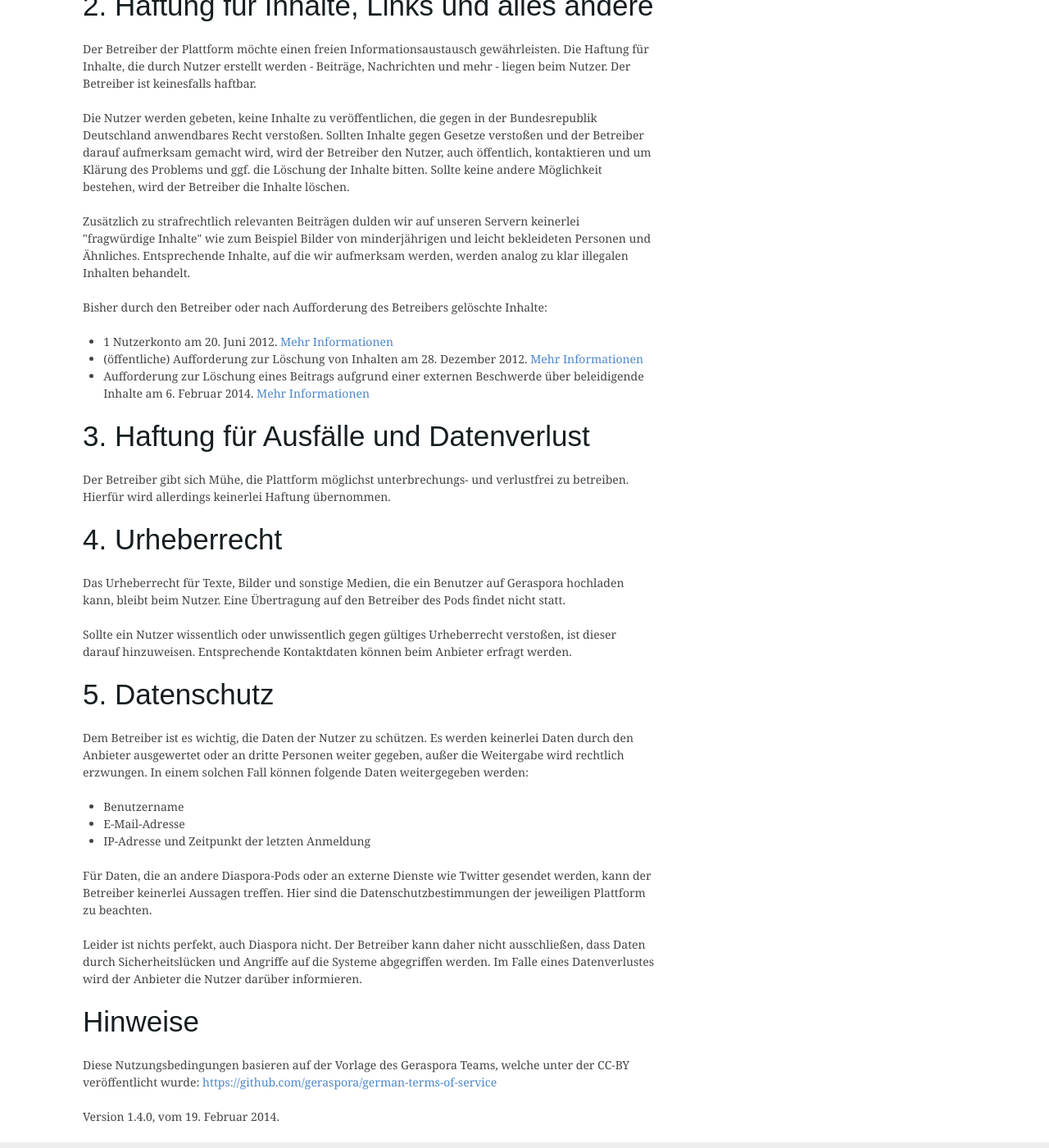
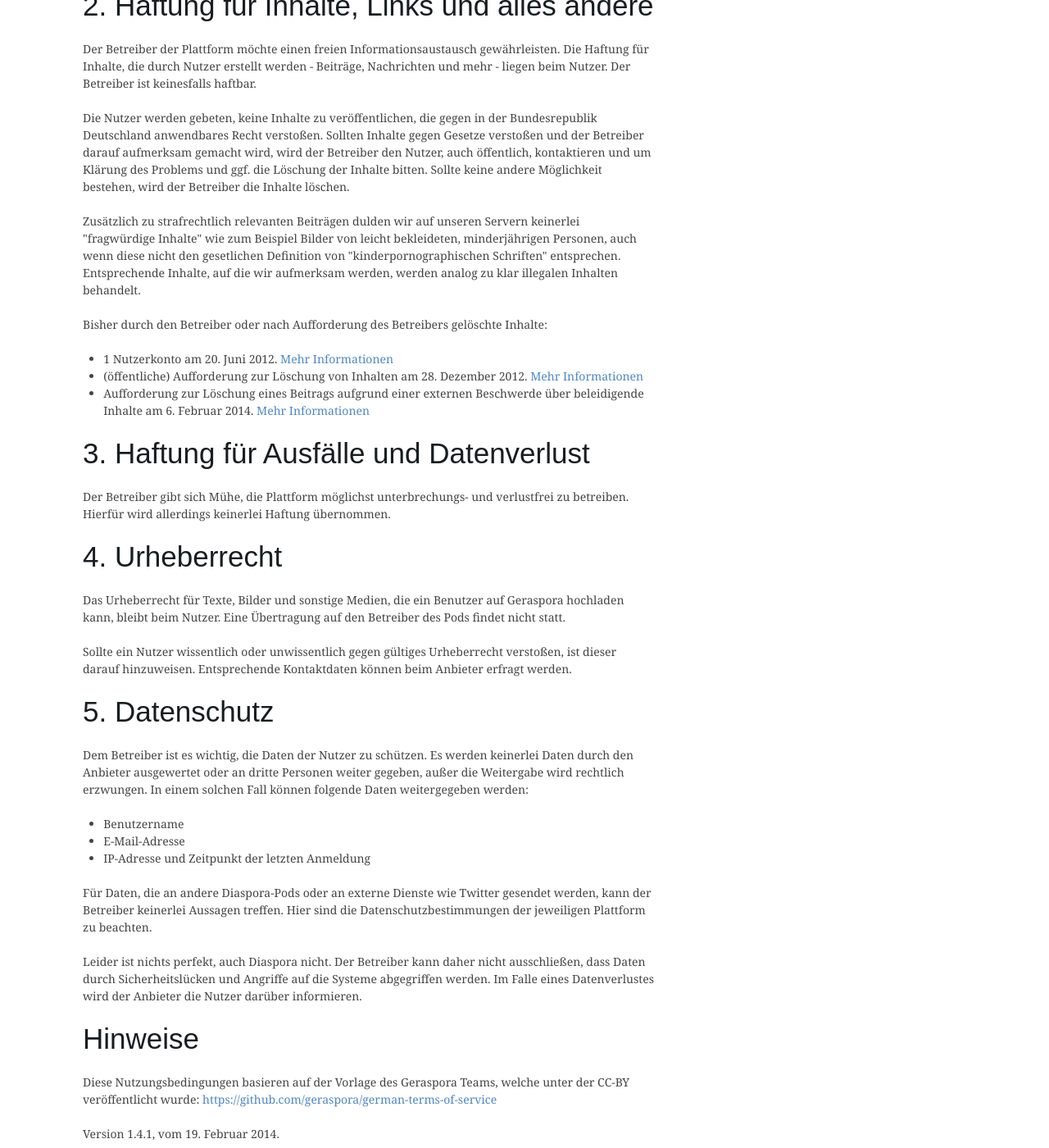
Before and after one commit to geraspora/meta, a Jekyll site: the page built from legal.html, in a window 1280 px wide and 1400 px high, scrolled down 728 px. Shown: the whole window at 82% size. Built offline with Jekyll 4.4.1, drawn with Linux system fonts in a browser that asks for light colours; some web fonts are replaced; Markdown is read by kramdown in place of the engine named in the settings.

Commit message:
clarification

```diff
--- a/legal.html
+++ b/legal.html
@@ -34,7 +34,7 @@ title: Impressum, Nutzungsbedingungen und Datenschutz - Geraspora
 Die Nutzer werden gebeten, keine Inhalte zu veröffentlichen, die gegen in der Bundesrepublik Deutschland anwendbares Recht verstoßen. Sollten Inhalte gegen Gesetze verstoßen und der Betreiber darauf aufmerksam gemacht wird, wird der Betreiber den Nutzer, auch öffentlich, kontaktieren und um Klärung des Problems und ggf. die Löschung der Inhalte bitten. Sollte keine andere Möglichkeit bestehen, wird der Betreiber die Inhalte löschen.
   </p>
   <p>
-    Zusätzlich zu strafrechtlich relevanten Beiträgen dulden wir auf unseren Servern keinerlei &quot;fragwürdige Inhalte&quot; wie zum Beispiel Bilder von minderjährigen und leicht bekleideten Personen und Ähnliches. Entsprechende Inhalte, auf die wir aufmerksam werden, werden analog zu klar illegalen Inhalten behandelt.
+    Zusätzlich zu strafrechtlich relevanten Beiträgen dulden wir auf unseren Servern keinerlei &quot;fragwürdige Inhalte&quot; wie zum Beispiel Bilder von leicht bekleideten, minderjährigen Personen, auch wenn diese nicht den gesetlichen Definition von &quot;kinderpornographischen Schriften&quot; entsprechen. Entsprechende Inhalte, auf die wir aufmerksam werden, werden analog zu klar illegalen Inhalten behandelt.
   </p>
   <p>
     Bisher durch den Betreiber oder nach Aufforderung des Betreibers gelöschte Inhalte:
@@ -79,5 +79,5 @@ Leider ist nichts perfekt, auch Diaspora nicht. Der Betreiber kann daher nicht a
     Diese Nutzungsbedingungen basieren auf der Vorlage des Geraspora Teams, welche unter der
     CC-BY veröffentlicht wurde: <a href="https://github.com/geraspora/german-terms-of-service">https://github.com/geraspora/german-terms-of-service</a>
   </p>
-  <p>Version 1.4.0, vom 19. Februar 2014.</p>
+  <p>Version 1.4.1, vom 19. Februar 2014.</p>
 </div>
```
